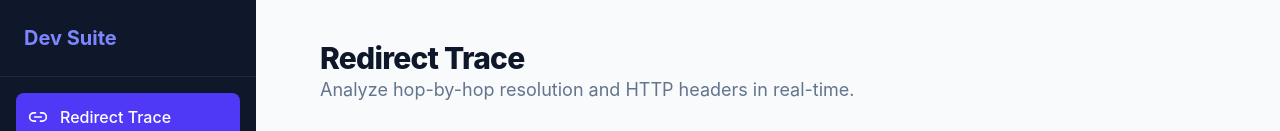
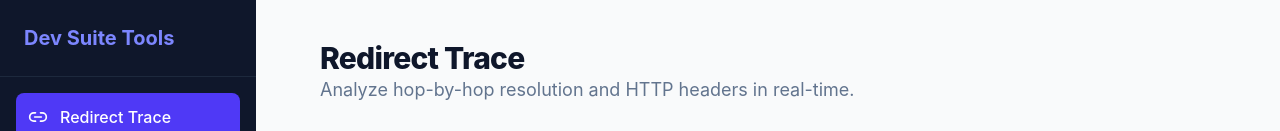
Before and after one commit to aarontoledo/apps, a React (Vite) app in the folder client/: page / in a window 1280 px wide. Shown: the top 131 px of the page. Built offline with nearby package versions, Linux system fonts and the light colour scheme.

Commit message:
update title and side bar

```diff
--- a/client/index.html
+++ b/client/index.html
@@ -4,7 +4,7 @@
     <meta charset="UTF-8" />
     <link rel="icon" type="image/svg+xml" href="/favicon.svg" />
     <meta name="viewport" content="width=device-width, initial-scale=1.0" />
-    <title>client</title>
+    <title>Dev Suite Tools</title>
   </head>
   <body>
     <div id="root"></div>
--- a/client/src/layouts/DashboardLayout.jsx
+++ b/client/src/layouts/DashboardLayout.jsx
@@ -7,7 +7,7 @@ export const DashboardLayout = ({ children }) => {
       {/* Sidebar */}
       <aside className="w-64 bg-slate-900 text-white flex flex-col">
         <div className="p-6 text-xl font-bold border-b border-slate-800 text-indigo-400">
-          Dev Suite
+          Dev Suite Tools
         </div>
         <nav className="flex-1 p-4 space-y-2">
           {TOOL_REGISTRY.map((tool) => (
```
